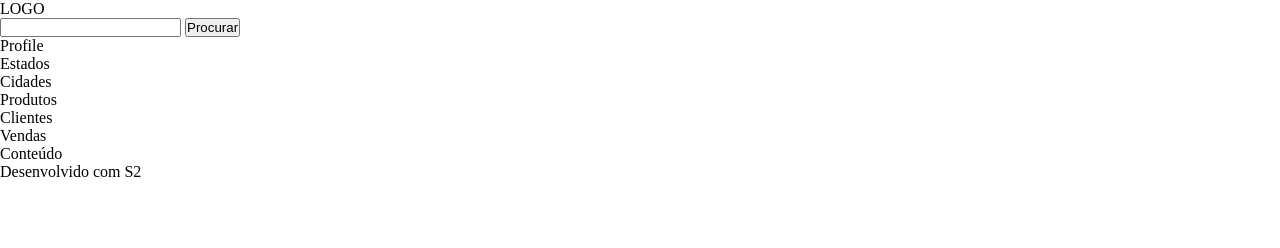
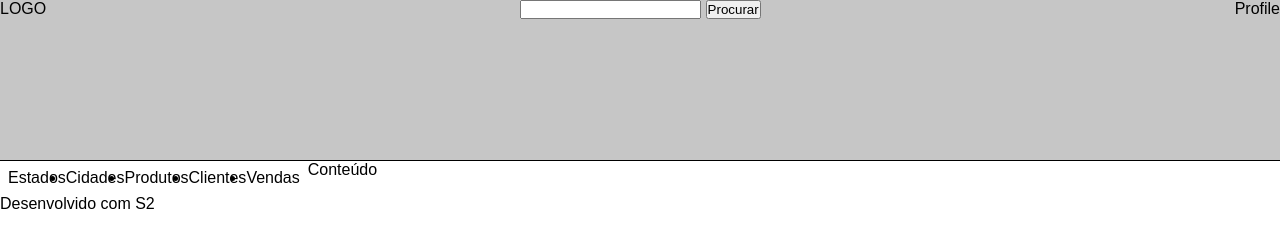
Before and after one commit to sirlincu/web-studies, a plain HTML site: page 002-css/dashboard.html in a window 1280 px wide. Drawn offline with Linux system fonts and the light colour scheme.

Commit message:
code aula 5

```diff
--- a/002-css/dashboard.css
+++ b/002-css/dashboard.css
@@ -1,4 +1,38 @@
 * {
     margin: 0;
     padding: 0;
+    font-family: var(--font1);
+
 }
+
+:root {
+    --color1: blue;
+    --color2: white;
+    --shadow: #c6c6c6;
+    --font1: 'Poppins', sans-serif;
+}
+
+header {
+    width: 100%;
+    height: 20vh;
+    display: flex;
+    justify-content: space-between;
+    align-content: center;
+    background-color: var(--shadow);
+    border-bottom: 1px solid black;
+}
+
+div.main {
+    display: flex;
+    width: 100%;
+}
+
+.menu {
+    display: flex;
+    flex-direction: row;
+    padding: 0.5rem;
+}
+
+.content {
+
+}
--- a/002-css/dashboard.html
+++ b/002-css/dashboard.html
@@ -24,10 +24,11 @@
             Profile
         </div>
     </header>
-    <div>
+    <!--MAIN-->
+    <div class="main">
         <!--NAVEGAÇÃO-->
         <nav>
-            <ul>
+            <ul class="menu">
                 <li>Estados</li>
                 <li>Cidades</li>
                 <li>Produtos</li>
```
